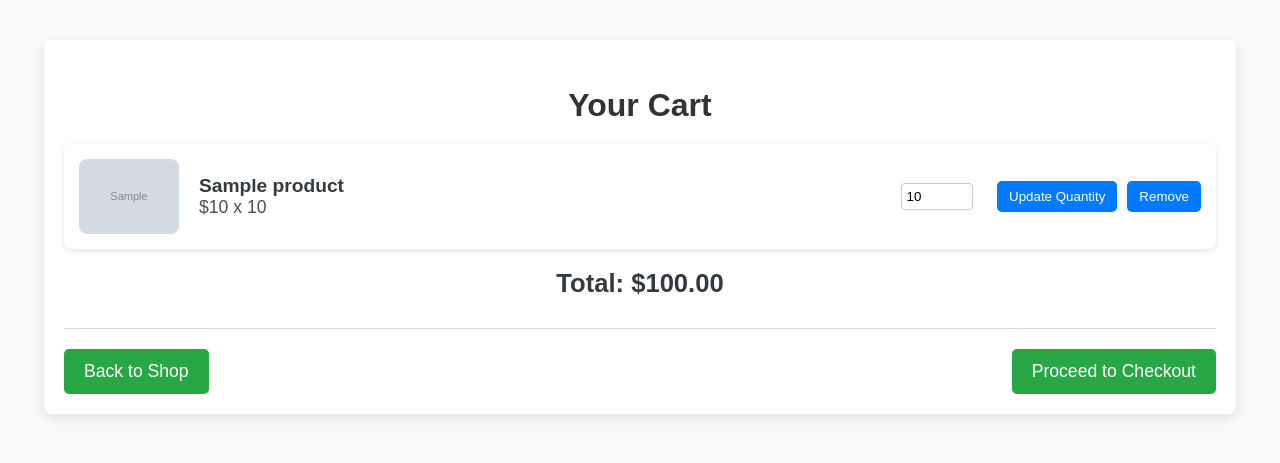
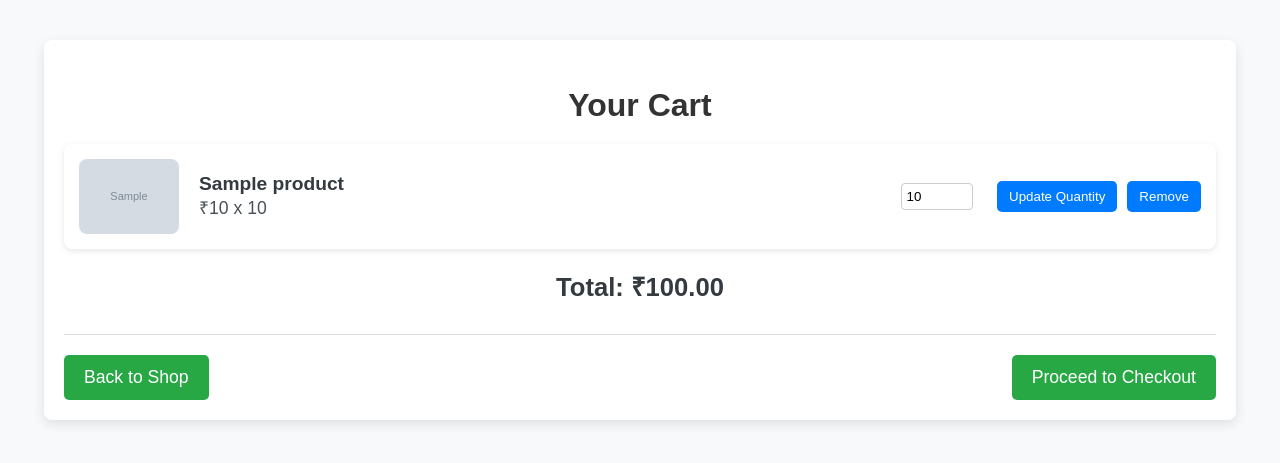
Before and after one commit to dileepmedhuru/e-commercedileep, a PHP site: page /pages/cart.php in a window 1280 px wide. Shown: the top 463 px of the page. Run offline with PHP 8.4, Linux system fonts and the light colour scheme; the visitor is signed in with stand-in values (Sample User, id 1); tables that the repository leaves empty or names only in its code hold one stand-in row (values such as "Sample post"); grey boxes marked "Sample" are stand-in pictures.

Commit message:
Update cart.php

```diff
--- a/pages/cart.php
+++ b/pages/cart.php
@@ -196,7 +196,7 @@ $total_cost = 0;  // Initialize total cost variable
                         <img src='../images/{$product['image']}' alt='{$product['name']}' class='item-image'>
                         <div class='item-details'>
                             <div class='item-name'>{$product['name']}</div>
-                            <div class='item-price'>\${$product['price']} x $quantity</div>
+                            <div class='item-price'>₹{$product['price']} x $quantity</div>
                         </div>
                         <div class='item-actions'>
                             <form method='POST' style='display:inline;'>
@@ -215,7 +215,7 @@ $total_cost = 0;  // Initialize total cost variable
         ?>
         <?php if (!empty($cart_items)) : ?>
             <div class="total-cost">
-                Total: $<?= number_format($total_cost, 2); ?>
+                Total: ₹<?= number_format($total_cost, 2); ?>
             </div>
         <?php endif; ?>
         <div class="cart-actions">
```
